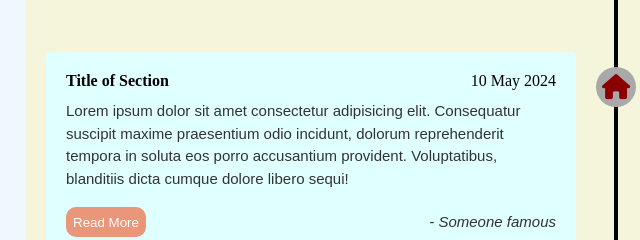
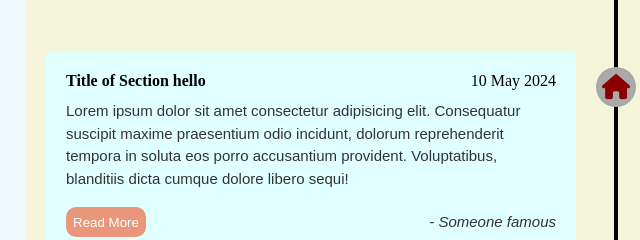
Before and after one commit to GoSangJin/GSJ1, a plain HTML site: page index.html in a window 1280 px wide. Shown: the part 408-648 px from the top of the page, 24-664 px from the left. Drawn offline with Linux system fonts and the light colour scheme.

Commit message:
5월 14일 교육2번쨰

```diff
--- a/index.html
+++ b/index.html
@@ -56,7 +56,7 @@ Lorem ipsum dolor sit amet consectetur adipisicing elit. Consequatur suscipit ma
 						<i class="fa-solid fa-house">
 						</i>
 						<div class="details">
-<span class="title">Title of Section</span>
+<span class="title">Title of Section hello</span>
 <span>10 May 2024</span>
 						</div>
 						<p>
```
